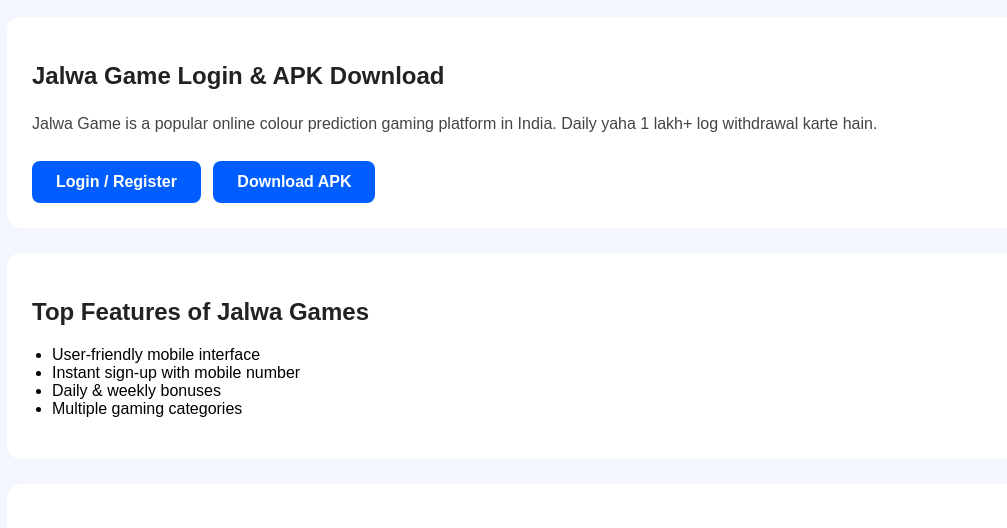
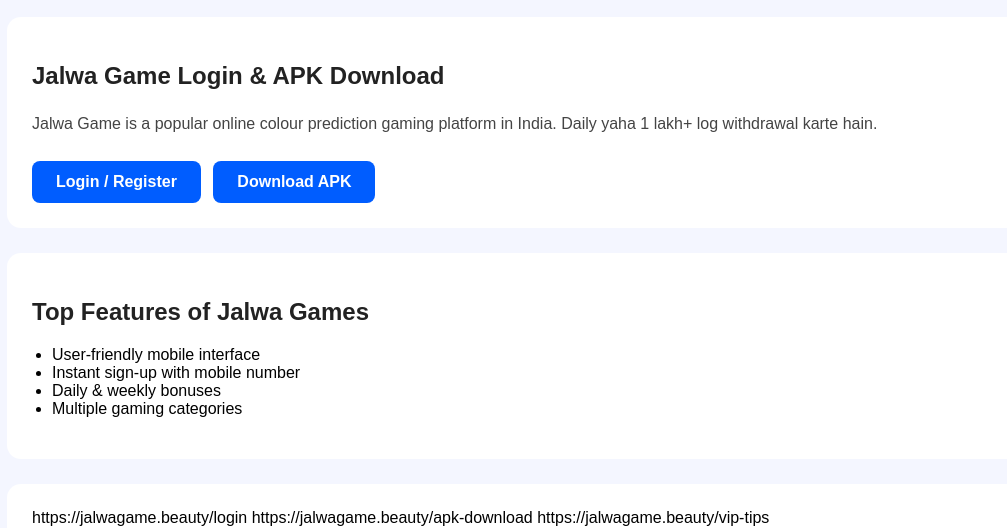
Before and after one commit to ransari6442-lab/jalwagame.com, a plain HTML site: page index.html in a window 1280 px wide. Shown: the part 274-802 px from the top of the page, without its empty margins (33-1040 px from the left). Drawn offline with Linux system fonts and the light colour scheme.

Commit message:
Update index.html

```diff
--- a/index.html
+++ b/index.html
@@ -68,6 +68,9 @@ Daily yaha 1 lakh+ log withdrawal karte hain.
 </ul>
 </div>
 <section class="section" id="jalwa-25-articles">
+<loc>https://jalwagame.beauty/login</loc>
+<loc>https://jalwagame.beauty/apk-download</loc>
+<loc>https://jalwagame.beauty/vip-tips</loc>
 
 <h2>Jalwa Game Login – Complete Information & Guides</h2>
 
```
